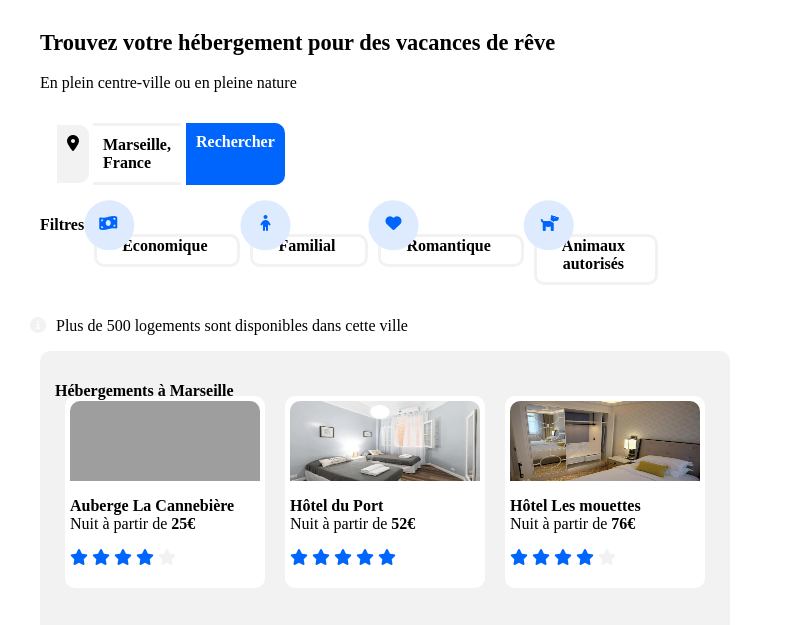
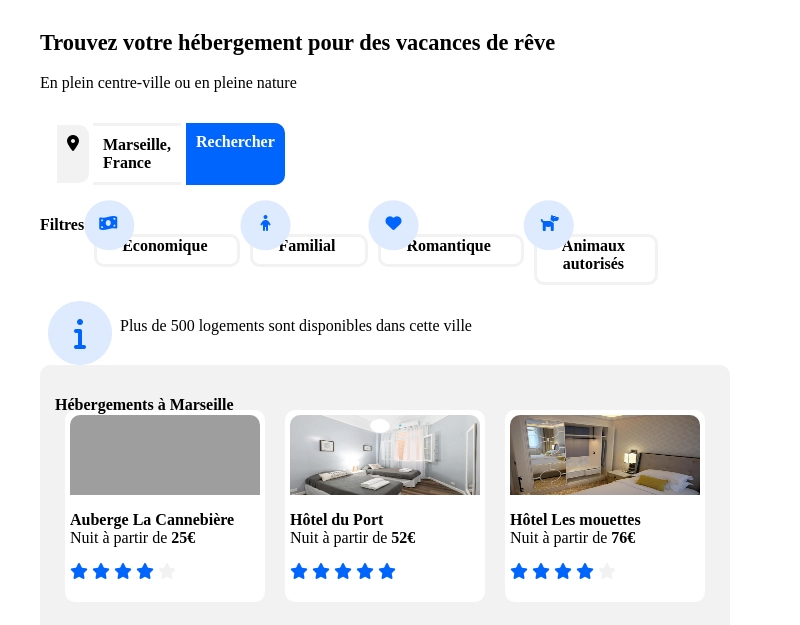
Before and after one commit to Olga29900/olga29900.github.io, a plain HTML site: page index.html in a window 1280 px wide. Shown: the part 131-756 px from the top of the page, without its empty margins (0-800 px from the left). Drawn offline with Linux system fonts and the light colour scheme; grey boxes are pictures that could not be loaded; a web font is replaced by a local one.

Commit message:
iconeinfo

```diff
--- a/index.html
+++ b/index.html
@@ -64,7 +64,11 @@
 </div>
 
       <div id="icone_info">
-      <i class="fas fa-info-circle"></i><p class="info-text"> Plus de 500 logements sont disponibles dans cette ville</p>
+      <span class="fa-stack fa-2x">
+        <i class="fa fa-circle fa-stack-2x icon-background2"></i>
+        <i class="fa fa-info fa-stack-1x"></i>
+       </span>
+      </i><p class="info-text"> Plus de 500 logements sont disponibles dans cette ville</p>
     </div>
 
 
--- a/style.css
+++ b/style.css
@@ -131,6 +131,18 @@ nav a
 	right: 10px;
 	color: #F2F2F2;
 }
+
+.icon-background2 {
+    color: #FFFFFF;
+}
+
+.fa-info {
+  color: #0065FC;
+  position: absolute;
+    top: 0px;
+	right: 10px;
+}
+
 
 /* couleur des stars des icônes et mise en forme !*/
 
```
